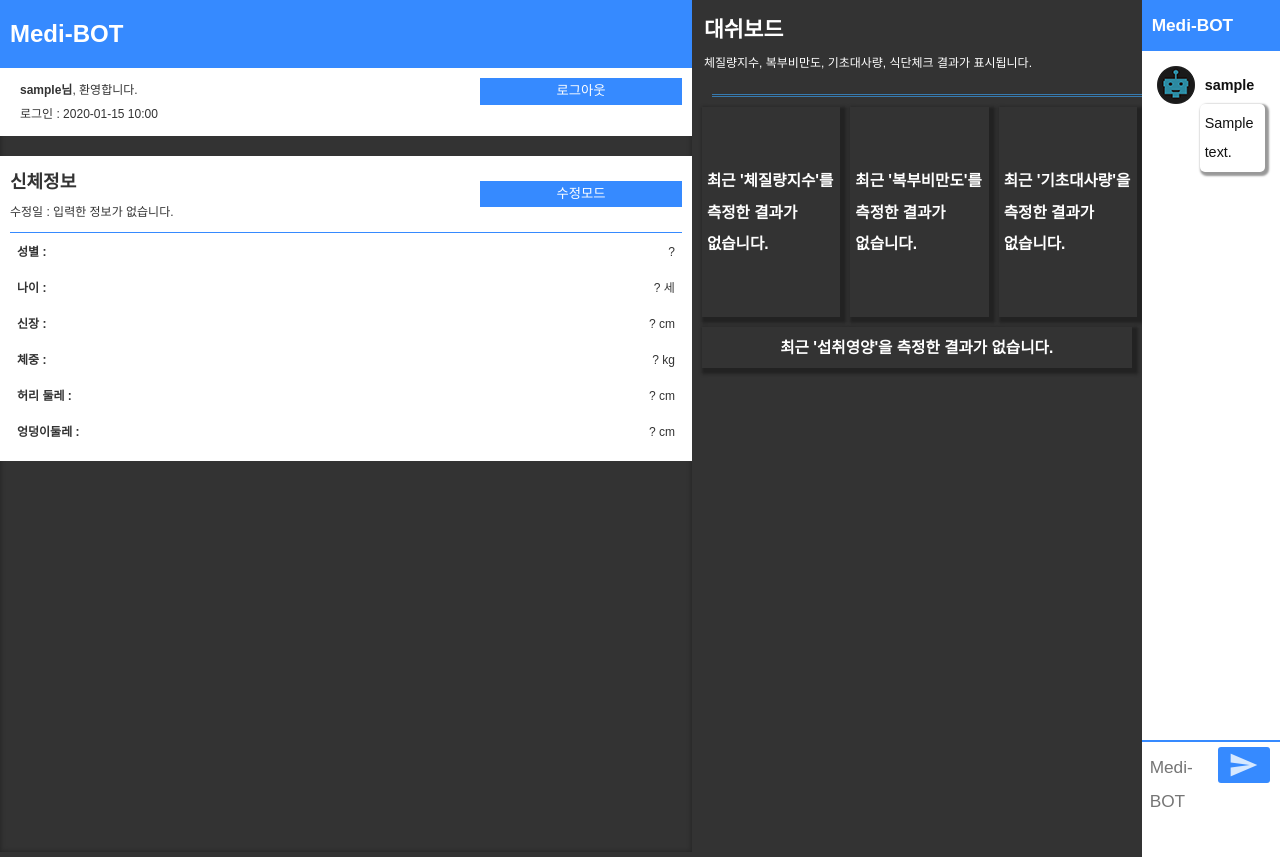
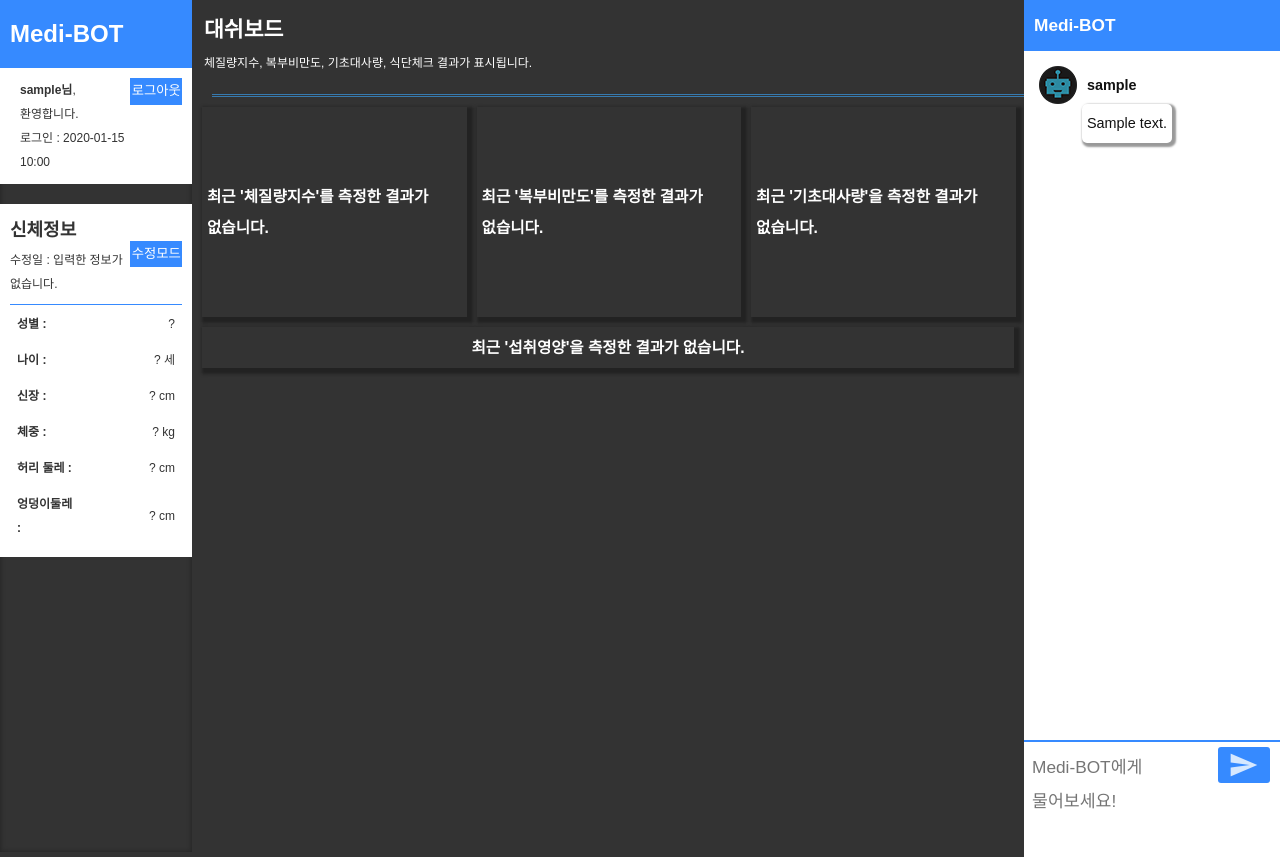
Before and after one commit to jangjaehong/chatbot, a Django app: page / in a window 1280 px wide. Run offline with Django 3.2, Linux system fonts and the light colour scheme; a user stored in the database is signed in; tables that the repository leaves empty hold one stand-in row (values such as "Sample post").

Commit message:
make test

```diff
--- a/medibot/static/medibot/css/base.css
+++ b/medibot/static/medibot/css/base.css
@@ -41,7 +41,7 @@ nav{
 }
 /* 좌측 유저공간 */
 .user-info-wrap{
-    width:100%;
+    width:15%;
     height:calc(100% - 5px);
     position: relative;
     background:#333333;
--- a/medibot/templates/medibot/base.html
+++ b/medibot/templates/medibot/base.html
@@ -51,7 +51,6 @@
         {% block userspace %}
         {% endblock %}
     </div>
-
     <header style="display:none">
          <div class="logo">
             <div class="ic_menu mr_10">
```
